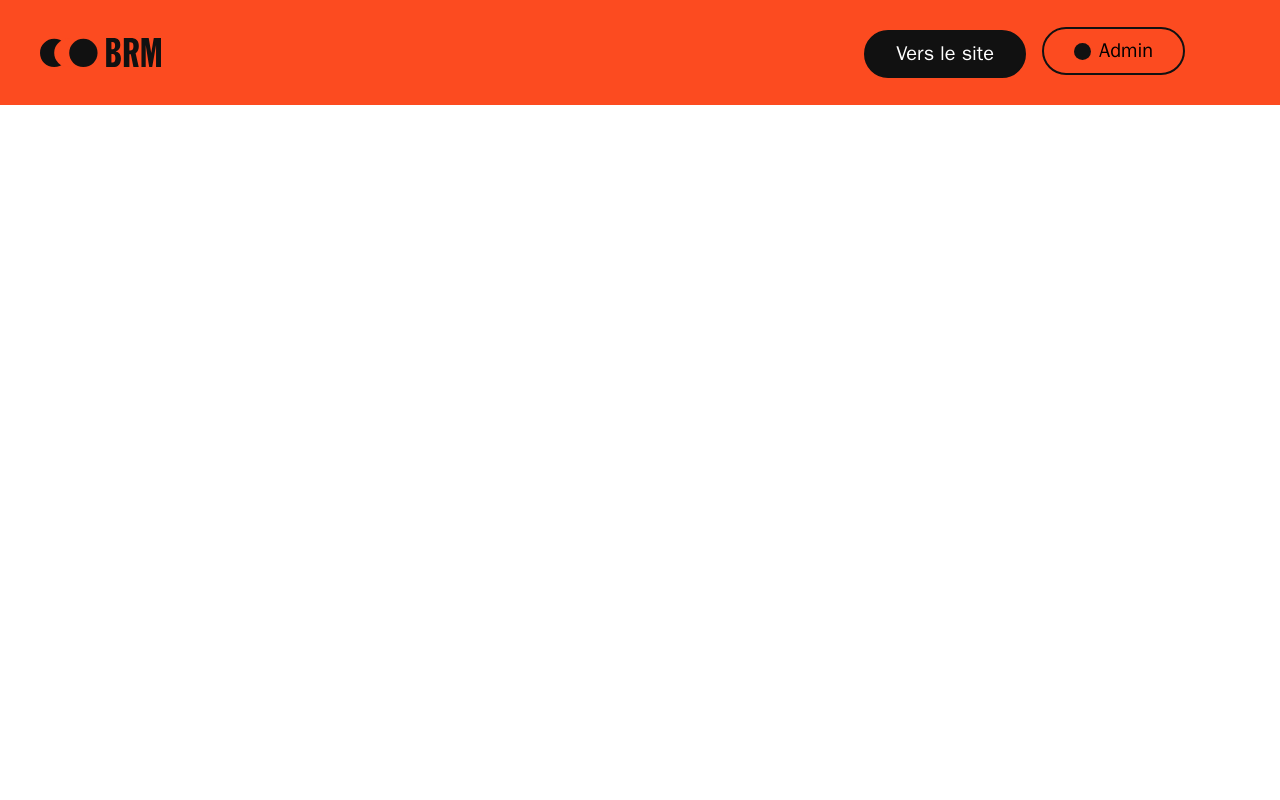
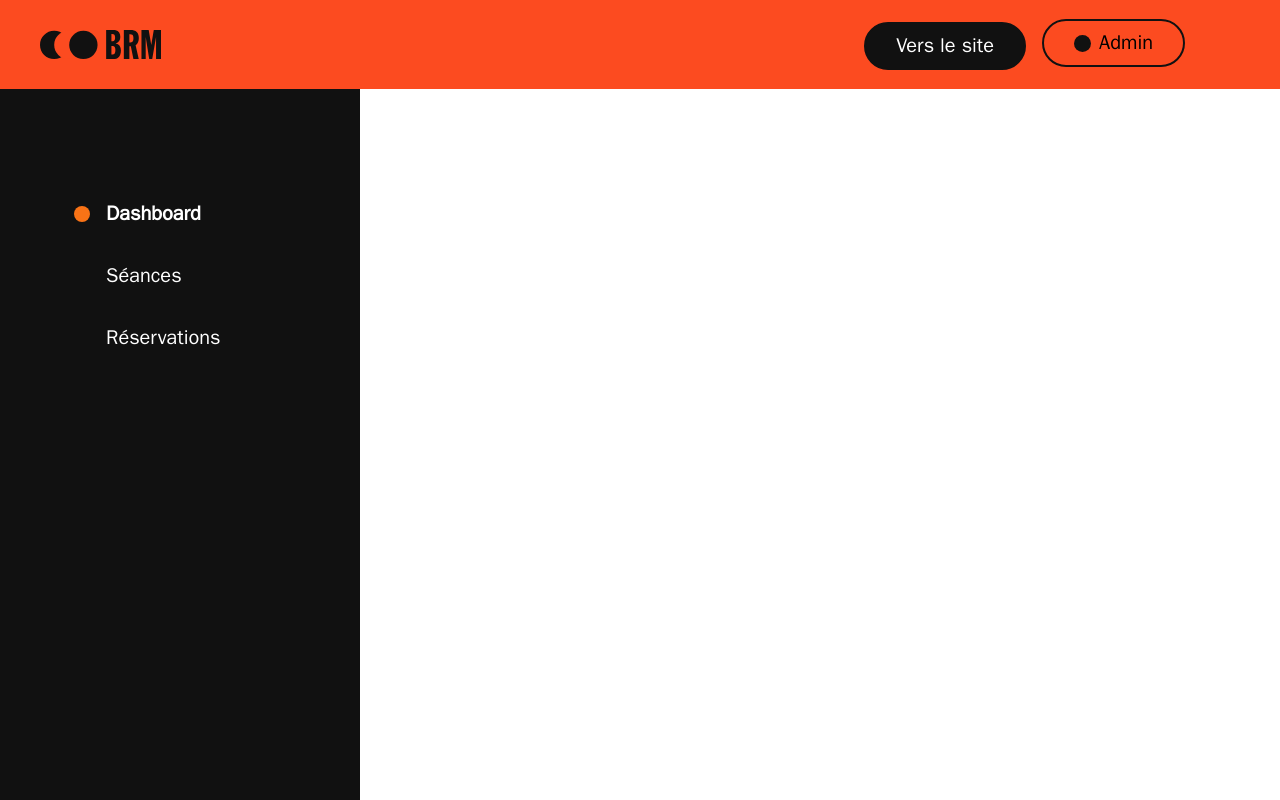
Before and after one commit to louis-va/brm, a React (Vite) app in the folder client/: page /admin in a window 1280 px wide. Built offline with nearby package versions, Linux system fonts and the light colour scheme.

Commit message:
header vertical fini & refactor de certain fichier backoffice

```diff
--- a/client/src/pages/backoffice/Dashboard.tsx
+++ b/client/src/pages/backoffice/Dashboard.tsx
@@ -1,9 +1,11 @@
 import {HeaderBo} from "../../ui/backoffice/features/HeaderBO.tsx";
+import {HeaderVertical} from "../../ui/backoffice/features/HeaderVertical.tsx";
 
 export default function Dashboard() {
     return (
-        <>
+        <div className="w-full h-screen flex flex-col">
             <HeaderBo></HeaderBo>
-        </>
+            <HeaderVertical></HeaderVertical>
+        </div>
     )
 }
--- /dev/null
+++ b/client/src/ui/backoffice/design-system/List.tsx
@@ -0,0 +1,37 @@
+import React from 'react';
+import CustomLink from './customLink.tsx';
+import {Typography} from '../../design-system/Typography.tsx';
+
+interface ListProps {
+    className?: string;
+    children?: React.ReactNode;
+}
+
+const List = ({className, children}: ListProps) => {
+    const values = {
+        link1: {value: 'Dashboard', key: '/admin'},
+        link2: {value: 'Séances', key: '/screening'},
+        link3: {value: 'Réservations', key: '/booking'},
+    }
+
+    return (
+        <nav className={`${className} w-[22.5rem] h-full overflow-y-auto bg-blackPrimary`}>
+            <ul className={`${className} w-[22.5rem] flex flex-col pl-[6.625rem] pt-[5.875rem] items-center`}>
+                {Object.entries(values).map(([navKey, {key, value}]) => (
+                    <li className={'py-4 w-full'} key={navKey}>
+                        <CustomLink to={key}>
+                            <Typography fontSize={'20'} textColor={'white'} fontFamily={'Franklin'}
+                                        hoverTextColor={'orange'} className={'w-full'}>
+                                {value}
+                            </Typography>
+                        </CustomLink>
+                    </li>
+                ))}
+                {children}
+            </ul>
+        </nav>
+
+    );
+};
+
+export default List;
--- a/client/src/ui/backoffice/design-system/customLink.tsx
+++ b/client/src/ui/backoffice/design-system/customLink.tsx
@@ -9,22 +9,22 @@ interface LinkProps {
 const CustomLink = ({ to, className, children }: LinkProps) => {
     const location = useLocation();
     const isActive = location.pathname === to;
-    const listStyle = isActive; // Définir listStyle sur true si le lien est actif
     const linkClasses = `
     ${className}
-    ${listStyle ? 'flex items-center' : ''}
-    ${isActive ? 'text-orange-500 font-bold' : 'text-black'}
+    ${isActive ? 'text-orange-500 font-bold relative' : 'text-black'}
   `;
 
     const bulletClasses = `
-    ${isActive ? 'w-2 h-2 bg-orange-500 rounded-full mr-2' : ''}
+    ${isActive ? 'w-4 h-4 bg-orange-500 rounded-full absolute left-[-2rem]' : ''}
   `;
 
     return (
-        <RouterLink to={to} className={linkClasses}>
-            {listStyle && <span className={bulletClasses}></span>}
-            {children}
-        </RouterLink>
+        <div className="flex items-center relative">
+            {isActive && <span className={bulletClasses}></span>}
+            <RouterLink to={to} className={`${linkClasses}`}>
+                {children}
+            </RouterLink>
+        </div>
     );
 };
 
--- a/client/src/ui/backoffice/features/HeaderBO.tsx
+++ b/client/src/ui/backoffice/features/HeaderBO.tsx
@@ -8,7 +8,7 @@ interface HeaderBOProps {
 
 export const HeaderBo = ({className}: HeaderBOProps) => {
     return (
-        <header className={`${className} w-full h-[105px] bg-orangePrimary flex flex-row flex-nowrap justify-between items-center`}>
+        <header className={`${className} w-full h-[100px] bg-orangePrimary flex flex-row flex-nowrap justify-between items-center`}>
             <Logo className={'ml-10'} size={"small"}/>
             <div className={'mr-95'}>
                 <Button icon={false} variant={'black'} type={'button'}>
--- /dev/null
+++ b/client/src/ui/backoffice/features/HeaderVertical.tsx
@@ -0,0 +1,11 @@
+import List from "../../backoffice/design-system/List.tsx";
+
+interface HeaderVerticalProps {
+    className?: string;
+}
+
+export const HeaderVertical = ({className}: HeaderVerticalProps) => {
+    return (
+        <List className={`${className}`}></List>
+    )
+}
```
